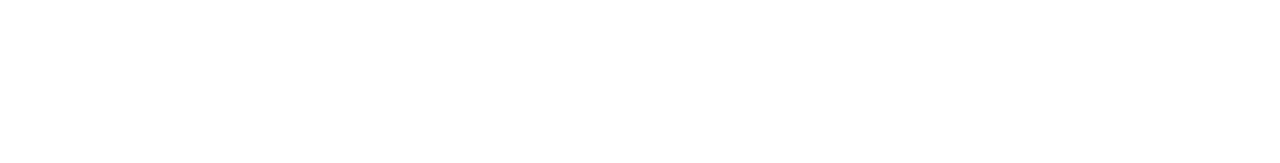
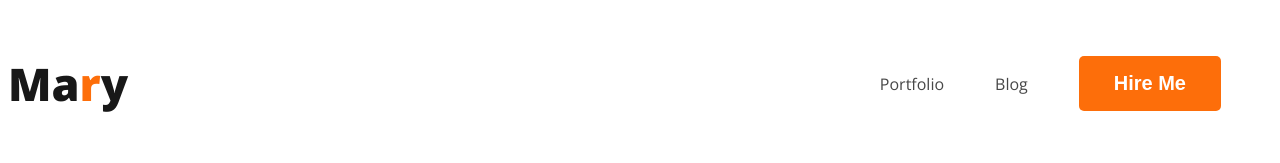
Before and after one commit to sajibmahbubur/developer-portfolio, a plain HTML site: page index.html in a window 1280 px wide. Drawn offline with nearby package versions, Linux system fonts and the light colour scheme.

Commit message:
added nav

```diff
--- a/index.html
+++ b/index.html
@@ -4,10 +4,23 @@
     <meta charset="UTF-8">
     <meta name="viewport" content="width=device-width, initial-scale=1.0">
     <title>Developer Portfolio</title>
+
+    <link rel="preconnect" href="https://fonts.googleapis.com">
+    <link rel="preconnect" href="https://fonts.gstatic.com" crossorigin>
+    <link href="https://fonts.googleapis.com/css2?family=Open+Sans:wght@400;700;800&display=swap" rel="stylesheet">
+
+    <link rel="stylesheet" href="styles/portfolio.css">
 </head>
 <body>
     <header>
-
+        <nav>
+            <h3 class="nav-title">Ma<span class="text-primary">r</span>y</h3>
+            <ul>
+                <li><a href="#">Portfolio</a></li>
+                <li><a href="#">Blog</a></li>
+                <li><button class="btn-primary">Hire Me</button></li>
+            </ul>
+        </nav>
     </header>
 </body>
 </html>
--- /dev/null
+++ b/styles/portfolio.css
@@ -0,0 +1,47 @@
+/* common shared styles */
+body {
+    font-family: 'Open Sans', sans-serif;
+}
+
+.text-primary {
+    color: #FD6E0A;
+}
+
+.btn-primary {
+    border-radius: 5px;
+    background: #FD6E0A;
+    border: 0px;
+    color: white;
+    font-size: 20px;
+    font-weight: 700;
+    padding: 16px 35px;
+}
+
+/* nav related styles */
+nav {
+    display: flex;
+    align-items: center;
+    justify-content: space-between;
+
+}
+
+.nav-title {
+    color: #181818;
+    font-size: 45px;
+    font-weight: 800;
+}
+
+nav>ul {
+    display: flex;
+    align-items: center;
+}
+
+nav li {
+    list-style: none;
+    margin-right: 51px;
+}
+
+nav a {
+    text-decoration: none;
+    color: #474747;
+}
```
